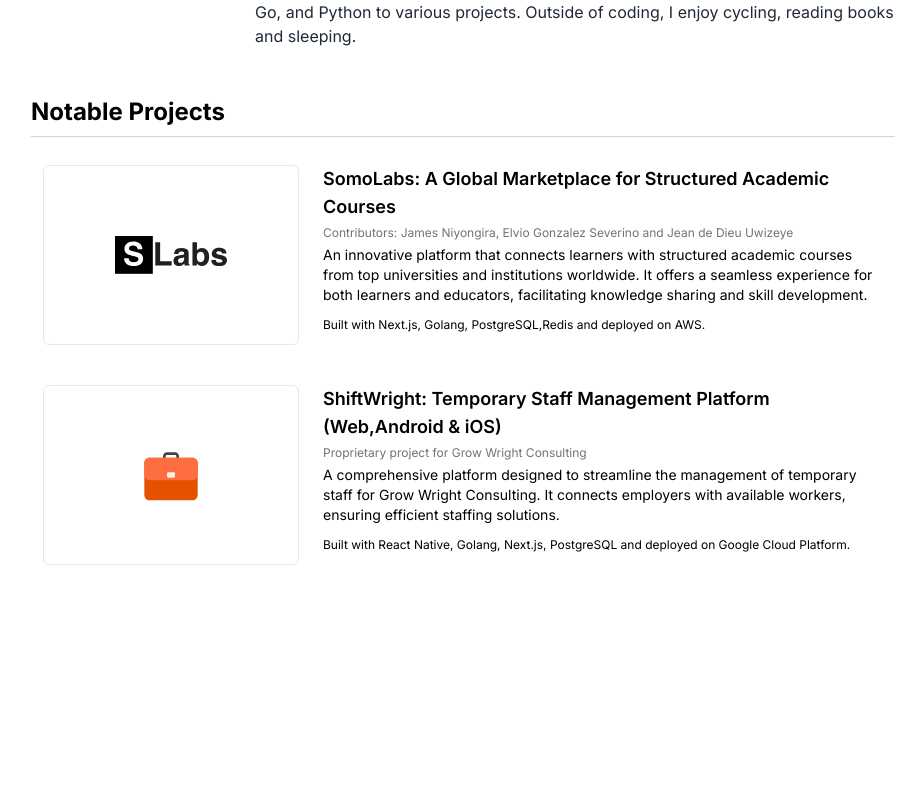
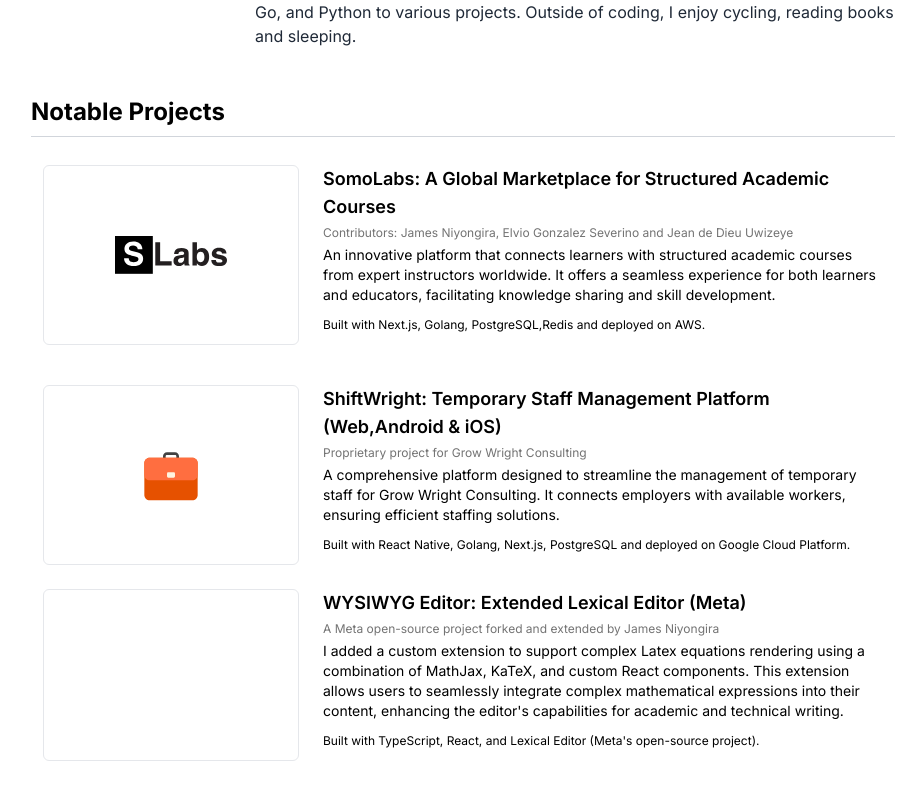
Before and after one commit to remarkablejames/portfolio-rebuild, a Next.js app: page / in a window 1280 px wide. Shown: the part 368-1168 px from the top of the page, without its empty margins (177-1101 px from the left). Before the commit the page ends 1025 px from the top, so only its background shows below. Built offline with nearby package versions, Linux system fonts and the light colour scheme.

Commit message:
content update

```diff
--- a/app/page.tsx
+++ b/app/page.tsx
@@ -42,7 +42,7 @@
         <div className="flex flex-col md:flex-row items-center md:items-start gap-6 md:gap-8 mb-8 md:mb-12">
           <div className="w-32 sm:w-40 md:w-48 h-auto relative flex-shrink-0">
             <Image
-                src="https://res.cloudinary.com/dhka6cqkn/image/upload/f_auto,q_auto/v1/Brainwave-images/in-production%20app%20images/founders/ipcbhvyliddnitbn54mr"
+                src="https://res.cloudinary.com/dhka6cqkn/image/upload/f_auto,q_auto/v1/potfolio-images/b2usc3c6nwojkg0zycd8"
                 alt="Profile photo"
                 width={256}
                 height={256}
@@ -85,7 +85,7 @@
 
             <div className="space-y-3 text-gray-800">
               <p className="text-sm sm:text-base">
-                I&apos;m a full stack web application developer with sharp skills in React.js/Next.js, backend solution development in Go(Golang), ASP.NET and Python (Django). I&apos;m also an aspiring entrepreneur, currently building SomoLabs — a global marketplace for structured academic courses. I work as a full stack software engineer at Grow Wright Consulting, Ottawa, Canada.
+                I&apos;m a full stack web application developer proficient in frontend technologies (React.js/Next.js, TailwindCSS) as well as backend solution development in Go(Golang), C# (ASP.NET Core) and Python (Django). I&apos;m also an aspiring entrepreneur, currently building SomoLabs — a global marketplace for structured academic courses.
               </p>
 
               <p className="text-sm sm:text-base">
@@ -114,7 +114,7 @@
                   Contributors: James Niyongira, Elvio Gonzalez Severino and Jean de Dieu Uwizeye
                 </p>
                 <p className="text-sm mb-3">
-                  An innovative platform that connects learners with structured academic courses from top universities and institutions worldwide. It offers a seamless experience for both learners and educators, facilitating knowledge sharing and skill development.
+                  An innovative platform that connects learners with structured academic courses from expert instructors worldwide. It offers a seamless experience for both learners and educators, facilitating knowledge sharing and skill development.
                 </p>
                 <p className="text-xs mb-3">
                   Built with Next.js, Golang, PostgreSQL,Redis and deployed on AWS.
@@ -144,6 +144,29 @@
             </div>
           </div>
           </Link>
+
+          <Link href={"https://github.com/remarkablejames/lexical-editor-extended"} target={"_blank"}>
+            <div
+                className="group flex flex-col md:flex-row gap-2 lg:gap-6 p-3 rounded-md hover:bg-gray-100 transition-colors duration-300 cursor-pointer ">
+              <div className="w-full md:w-64 flex-shrink-0 flex justify-start lg:justify-center items-center border-0 lg:border rounded-md">
+
+              </div>
+              <div className="flex-1">
+                <h3 className="text-lg font-semibold mb-1 group-hover:text-blue-600 transition-colors">
+                  WYSIWYG Editor: Extended Lexical Editor (Meta)
+                </h3>
+                <p className="text-xs mb-1 text-neutral-500">
+                  A Meta open-source project forked and extended by James Niyongira
+                </p>
+                <p className="text-sm mb-3">
+                  I added a custom extension to support complex Latex equations rendering using a combination of MathJax, KaTeX, and custom React components. This extension allows users to seamlessly integrate complex mathematical expressions into their content, enhancing the editor&apos;s capabilities for academic and technical writing.
+                </p>
+                <p className="text-xs mb-3">
+                  Built with TypeScript, React, and Lexical Editor (Meta&apos;s open-source project).
+                </p>
+              </div>
+            </div>
+          </Link>
         </div>
       </div>
   )
```
